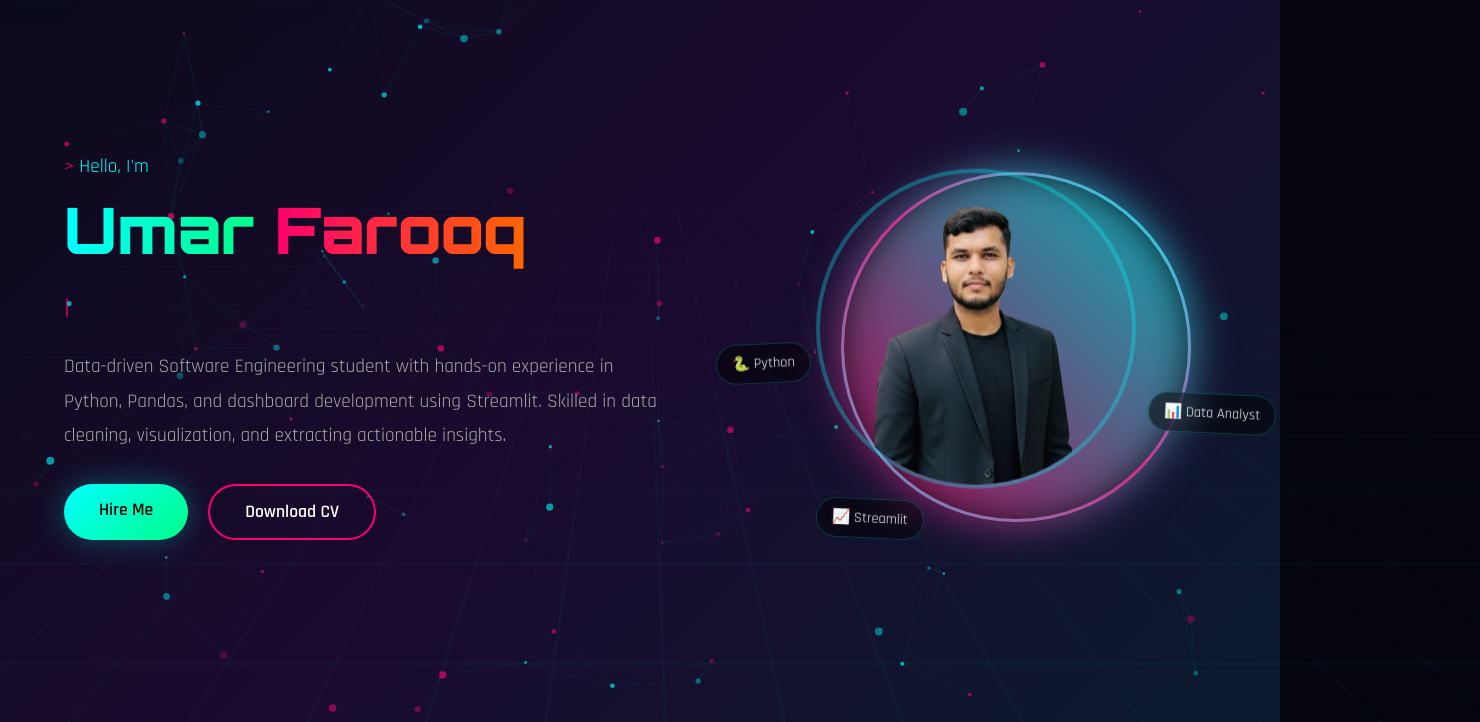
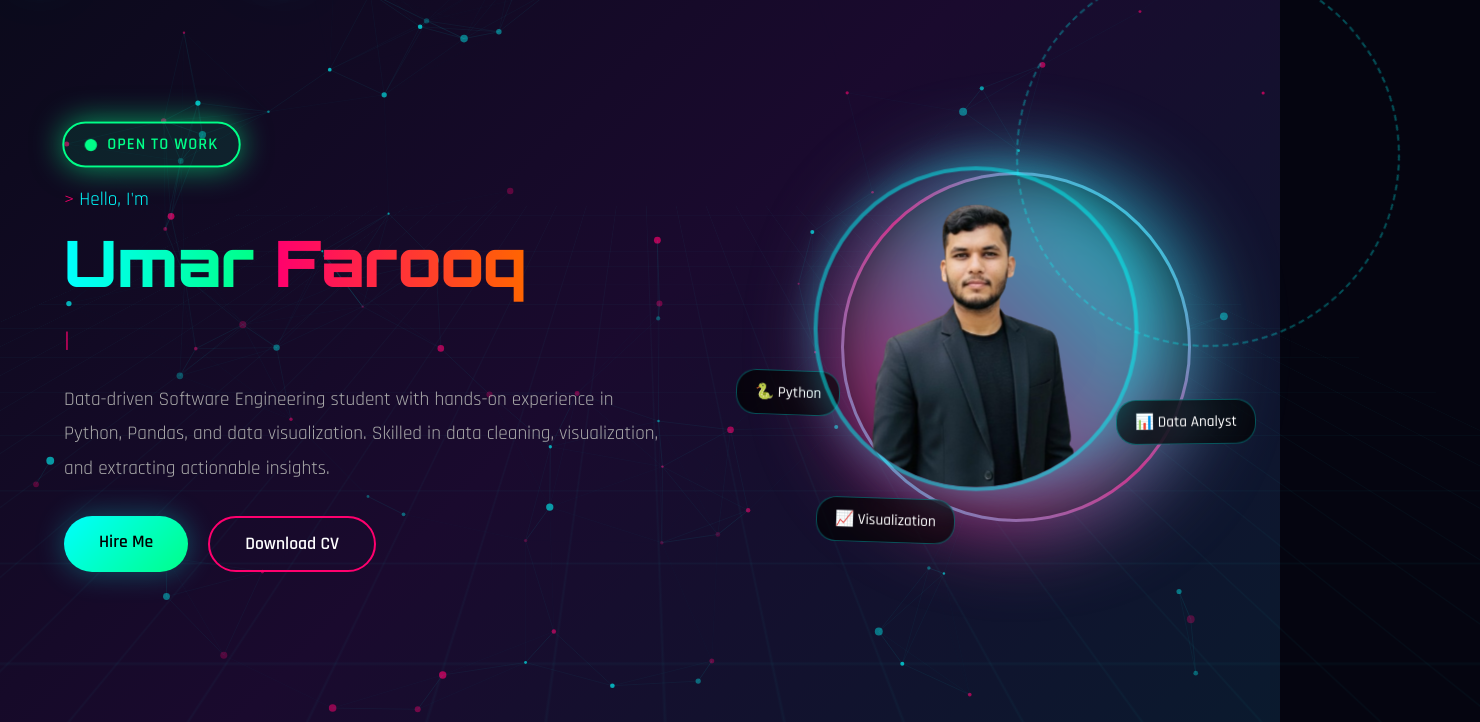
Before and after one commit to umarfarooqoq90368-prog/Umar, a website: page index.html in a window 1280 px wide. Shown: the part 78-800 px from the top of the page, 1480 px wide, since content can reach past the window. Drawn offline with Linux system fonts and the light colour scheme.

Commit message:
Update index.html

```diff
--- a/index.html
+++ b/index.html
@@ -208,6 +208,51 @@
             max-width: 600px;
         }
 
+        /* === OPEN TO JOB BADGE === */
+        .open-to-job {
+            display: inline-flex;
+            align-items: center;
+            gap: 10px;
+            padding: 10px 20px;
+            background: rgba(0, 255, 136, 0.1);
+            border: 2px solid #00ff88;
+            border-radius: 50px;
+            margin-bottom: 20px;
+            animation: pulseGlow 2s ease-in-out infinite;
+        }
+
+        .open-to-job::before {
+            content: '';
+            width: 12px;
+            height: 12px;
+            background: #00ff88;
+            border-radius: 50%;
+            animation: dotBlink 1s infinite;
+        }
+
+        .open-to-job span {
+            color: #00ff88;
+            font-weight: 600;
+            font-size: 1rem;
+            letter-spacing: 1px;
+        }
+
+        @keyframes pulseGlow {
+            0%, 100% {
+                box-shadow: 0 0 10px rgba(0, 255, 136, 0.3);
+                transform: scale(1);
+            }
+            50% {
+                box-shadow: 0 0 30px rgba(0, 255, 136, 0.6);
+                transform: scale(1.02);
+            }
+        }
+
+        @keyframes dotBlink {
+            0%, 100% { opacity: 1; }
+            50% { opacity: 0.3; }
+        }
+
         .greeting {
             font-size: 1.2rem;
             color: #00ffff;
@@ -281,6 +326,21 @@
             font-family: 'Rajdhani', sans-serif;
         }
 
+        .btn::before {
+            content: '';
+            position: absolute;
+            top: 0;
+            left: -100%;
+            width: 100%;
+            height: 100%;
+            background: linear-gradient(90deg, transparent, rgba(255,255,255,0.3), transparent);
+            transition: 0.5s;
+        }
+
+        .btn:hover::before {
+            left: 100%;
+        }
+
         .btn-primary {
             background: linear-gradient(135deg, #00ffff, #00ff88);
             color: #000;
@@ -289,7 +349,7 @@
 
         .btn-primary:hover {
             transform: translateY(-5px) scale(1.05);
-            box-shadow: 0 0 50px rgba(0, 255, 255, 0.5);
+            box-shadow: 0 0 50px rgba(0, 255, 255, 0.6);
         }
 
         .btn-outline {
@@ -301,7 +361,7 @@
         .btn-outline:hover {
             background: #ff006e;
             transform: translateY(-5px);
-            box-shadow: 0 0 30px rgba(255, 0, 110, 0.3);
+            box-shadow: 0 0 30px rgba(255, 0, 110, 0.5);
         }
 
         /* === PROFILE AVATAR === */
@@ -328,16 +388,28 @@
         .avatar-ring::before {
             content: '';
             position: absolute;
-            top: -5px;
-            left: -5px;
-            right: -5px;
-            bottom: -5px;
+            top: -10px;
+            left: -10px;
+            right: -10px;
+            bottom: -10px;
             border-radius: 50%;
             background: linear-gradient(135deg, #00ffff, #ff006e);
             z-index: -1;
-            filter: blur(20px);
-            opacity: 0.5;
+            filter: blur(30px);
+            opacity: 0.6;
             animation: ringGlow 2s ease-in-out infinite;
+        }
+
+        .avatar-ring::after {
+            content: '';
+            position: absolute;
+            top: -20px;
+            left: -20px;
+            right: -20px;
+            bottom: -20px;
+            border-radius: 50%;
+            border: 2px dashed rgba(0, 255, 255, 0.3);
+            animation: ringRotate 8s linear infinite reverse;
         }
 
         @keyframes ringRotate {
@@ -346,8 +418,8 @@
         }
 
         @keyframes ringGlow {
-            0%, 100% { opacity: 0.3; }
-            50% { opacity: 0.7; }
+            0%, 100% { opacity: 0.4; filter: blur(30px); }
+            50% { opacity: 0.8; filter: blur(40px); }
         }
 
         .avatar-img {
@@ -358,33 +430,44 @@
             position: relative;
             z-index: 1;
             animation: float 3s ease-in-out infinite;
-            border: 4px solid rgba(0, 255, 255, 0.3);
+            border: 4px solid rgba(0, 255, 255, 0.5);
+            box-shadow: 0 0 40px rgba(0, 255, 255, 0.3);
         }
 
         @keyframes float {
-            0%, 100% { transform: translateY(0); }
-            50% { transform: translateY(-20px); }
+            0%, 100% { transform: translateY(0) scale(1); }
+            50% { transform: translateY(-20px) scale(1.02); }
         }
 
         /* Floating elements around avatar */
         .float-element {
             position: absolute;
-            padding: 10px 15px;
-            background: rgba(0, 0, 0, 0.5);
+            padding: 12px 18px;
+            background: rgba(0, 0, 0, 0.7);
             border-radius: 20px;
             backdrop-filter: blur(10px);
-            border: 1px solid rgba(0, 255, 255, 0.2);
-            font-size: 0.9rem;
+            border: 1px solid rgba(0, 255, 255, 0.3);
+            font-size: 0.95rem;
+            font-weight: 500;
             animation: floatElement 3s ease-in-out infinite;
+            transition: all 0.3s;
         }
 
-        .float-element:nth-child(2) { top: 10%; left: -20%; animation-delay: 0.5s; }
-        .float-element:nth-child(3) { bottom: 20%; right: -15%; animation-delay: 1s; }
-        .float-element:nth-child(4) { top: 50%; left: -25%; animation-delay: 1.5s; }
+        .float-element:hover {
+            background: rgba(0, 255, 255, 0.2);
+            border-color: #00ffff;
+            transform: scale(1.1) !important;
+        }
+
+        .float-element:nth-child(2) { top: 5%; left: -15%; animation-delay: 0.3s; }
+        .float-element:nth-child(3) { bottom: 15%; right: -10%; animation-delay: 0.8s; }
+        .float-element:nth-child(4) { top: 60%; left: -20%; animation-delay: 1.3s; }
 
         @keyframes floatElement {
-            0%, 100% { transform: translateY(0) rotate(-5deg); }
-            50% { transform: translateY(-15px) rotate(5deg); }
+            0%, 100% { transform: translateY(0) rotate(-3deg); }
+            25% { transform: translateY(-10px) rotate(2deg); }
+            50% { transform: translateY(-20px) rotate(-2deg); }
+            75% { transform: translateY(-10px) rotate(3deg); }
         }
 
         /* === SECTIONS === */
@@ -965,6 +1048,9 @@
 
     <section id="home" class="hero">
         <div class="hero-content">
+            <div class="open-to-job">
+                <span>OPEN TO WORK</span>
+            </div>
             <p class="greeting">Hello, I'm</p>
             <h1 class="hero-name">
                 <span class="first">Umar</span>
@@ -972,7 +1058,7 @@
             </h1>
             <div class="typed-text" id="typed"></div>
             <p class="hero-desc">
-                Data-driven Software Engineering student with hands-on experience in Python, Pandas, and dashboard development using Streamlit. Skilled in data cleaning, visualization, and extracting actionable insights.
+                Data-driven Software Engineering student with hands-on experience in Python, Pandas, and data visualization. Skilled in data cleaning, visualization, and extracting actionable insights.
             </p>
             <div class="btn-group">
                 <a href="#contact" class="btn btn-primary">Hire Me</a>
@@ -985,7 +1071,7 @@
             <img src="PIROFILE.png" alt="Umar Farooq" class="avatar-img">
             <div class="float-element">📊 Data Analyst</div>
             <div class="float-element">🐍 Python</div>
-            <div class="float-element">📈 Streamlit</div>
+            <div class="float-element">📈 Visualization</div>
         </div>
     </section>
 
@@ -993,7 +1079,7 @@
         <h2 class="section-title reveal"><span>About Me</span></h2>
         <div class="about-content reveal">
             <p class="about-text">
-                I am an aspiring Data Analyst currently pursuing a Bachelor's in Software Engineering at Government College University Faisalabad. I have strong hands-on experience with Python data libraries (Pandas, NumPy, Matplotlib, Seaborn) and have built interactive dashboards with Streamlit. I am passionate about turning raw data into meaningful insights and seeking an internship or entry-level opportunity in Data Analytics.
+                I am an aspiring Data Analyst currently pursuing a Bachelor's in Software Engineering at Government College University Faisalabad. I have strong hands-on experience with Python data libraries (Pandas, NumPy, Matplotlib, Seaborn) and data visualization. I am passionate about turning raw data into meaningful insights and seeking an internship or entry-level opportunity in Data Analytics.
             </p>
             <div class="social-links">
                 <a href="https://www.linkedin.com/in/umar-farooq-925987293" target="_blank"><i class="fab fa-linkedin-in"></i></a>
@@ -1020,7 +1106,7 @@
             <div class="skill-card reveal">
                 <i class="fas fa-chart-bar"></i>
                 <h3>Visualization</h3>
-                <p>Matplotlib, Seaborn, Streamlit</p>
+                <p>Matplotlib, Seaborn, Dashboard</p>
             </div>
             <div class="skill-card reveal">
                 <i class="fas fa-tools"></i>
@@ -1044,7 +1130,7 @@
                 <div class="timeline-content">
                     <h3><i class="fas fa-certificate"></i> Data Analyst Certification</h3>
                     <p>YouTube Course (Comprehensive Data Analysis with Python)</p>
-                    <p>Covered data cleaning, visualization, and dashboard creation using Pandas, Matplotlib, and Streamlit.</p>
+                    <p>Covered data cleaning, visualization, and dashboard creation using Pandas and Matplotlib.</p>
                 </div>
             </div>
             <div class="timeline-item reveal">
@@ -1062,8 +1148,8 @@
         <div class="projects-grid">
             <div class="project-card reveal">
                 <div class="project-icon"><i class="fas fa-chart-line"></i></div>
-                <h3>Sales Dashboard in Streamlit</h3>
-                <p>Interactive sales dashboard using Python, Pandas, and Matplotlib. Deployed with Streamlit for real-time filtering and visualization.</p>
+                <h3>Sales Dashboard</h3>
+                <p>Interactive sales dashboard using Python, Pandas, and Matplotlib for real-time filtering and visualization.</p>
                 <a href="#" class="project-link">View Project <i class="fas fa-arrow-right"></i></a>
             </div>
             <div class="project-card reveal">
@@ -1149,7 +1235,7 @@
         setTimeout(typeWriter, 1000);
 
         // === TYPED TEXT ===
-        const roles = ["Aspiring Data Analyst", "Python & Pandas Expert", "Streamlit Developer", "Data Storyteller"];
+        const roles = ["Aspiring Data Analyst", "Python & Pandas Expert", "Data Visualizer", "Data Storyteller"];
         let roleIndex = 0, textIndex = 0, roleDeleting = false;
         const typedSpan = document.getElementById("typed");
 
```
